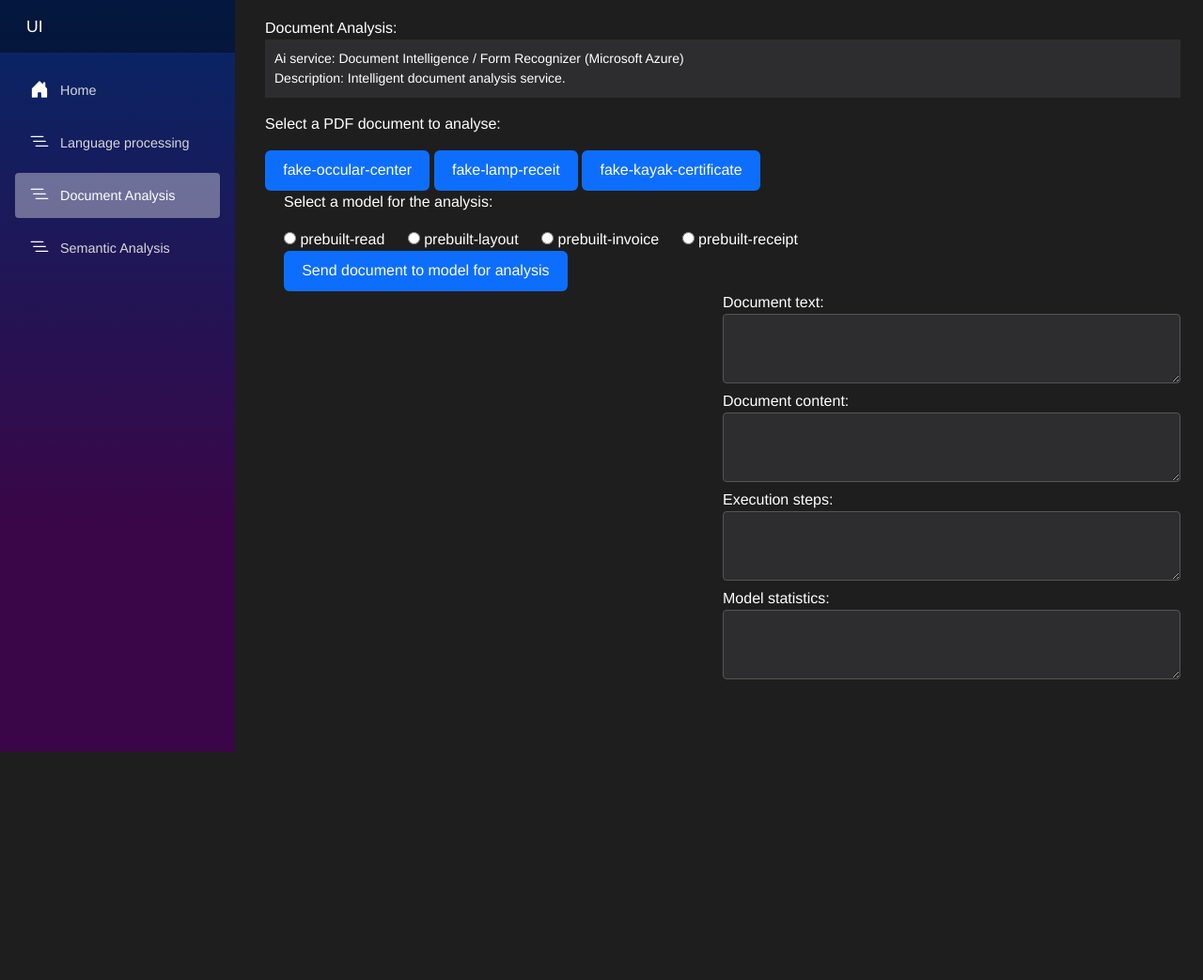
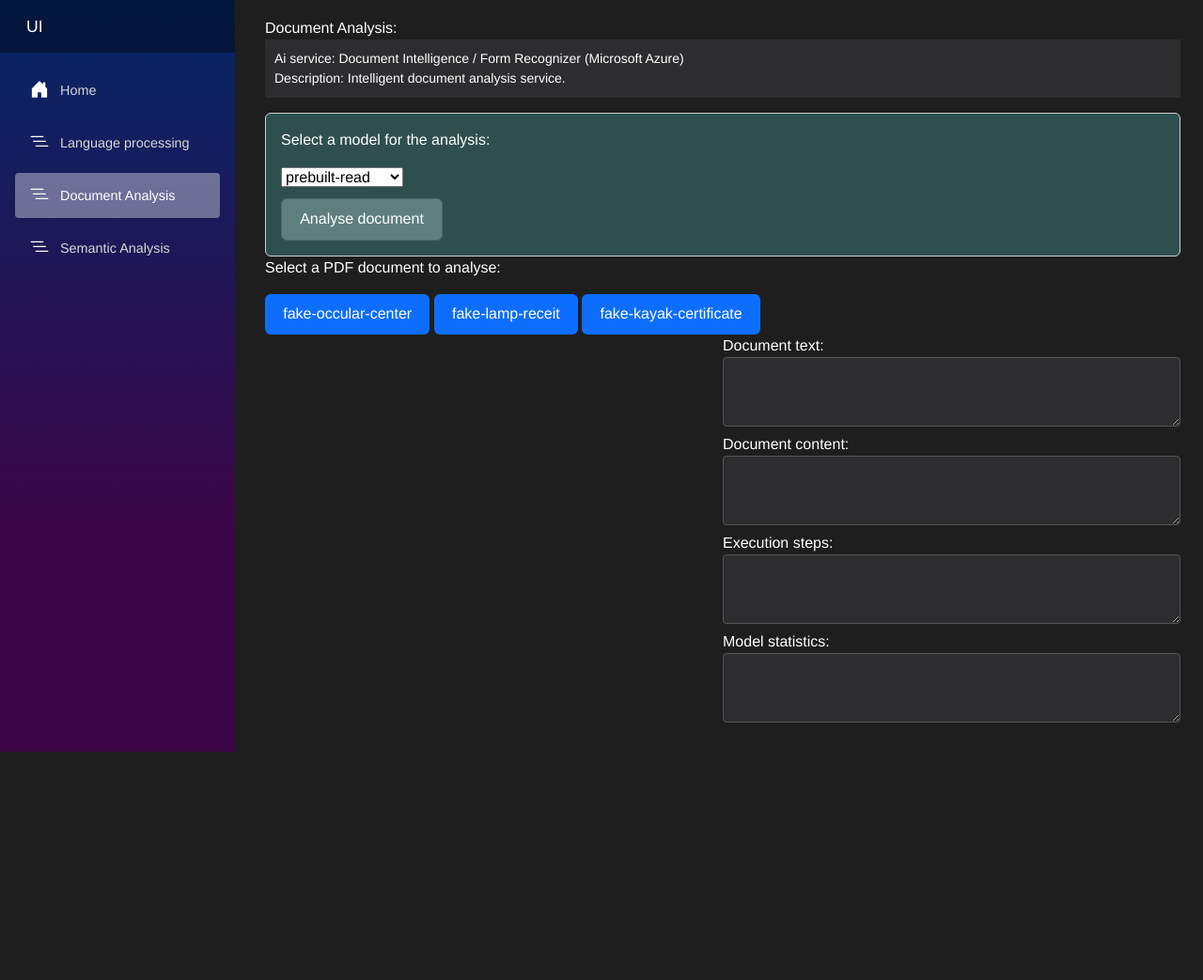
Before and after one commit to GuyHarel-Dev/Foundry-Project-02, an ASP.NET Core app: page /document-analysis in a window 1280 px wide. Shown: the whole page at 94% size. Before the commit the page ends 800 px from the top, so only its background shows below. Run offline with ASP.NET Core 8, Linux system fonts and the light colour scheme; style sheets or scripts are compiled from the project's sources.

Commit message:
refact (ui): document analysis layout

```diff
--- a/DemoAzAI.Blazor/Components/Pages/DocumentAnalysis.razor
+++ b/DemoAzAI.Blazor/Components/Pages/DocumentAnalysis.razor
@@ -13,6 +13,30 @@
                  Model="Ai service: Document Intelligence / Form Recognizer (Microsoft Azure)"
                  Description="Description: Intelligent document analysis service.">
 </PageDescription>
+
+<div class="ai-model-selection-area">
+    <p>Select a model for the analysis:</p>
+
+    <select class="model-select"
+            @bind="SelectedModel">
+        <option value="@_readModel">@_readModel</option>
+        <option value="@_layoutModel">@_layoutModel</option>
+        <option value="@_invoiceModel">@_invoiceModel</option>
+        <option value="@_receiptModel">@_receiptModel</option>
+    </select>
+
+    <form @onsubmit="AnalyzeDocument">
+
+        <button type="submit" class="ask-button" disabled="@isBusy">
+            <span>Analyse document</span>
+        </button>
+
+        @if (isBusy)
+        {
+            <LoadingPanel Message="Sending document to ai document analysis model..." />
+        }
+    </form>
+</div>
 
 <div class="pdf-model-selection-area">
     <div class="pdf-selection-area">
@@ -31,49 +55,7 @@
 
     </div>
 
-    <div class="ai-model-selection-area">
-        <p>Select a model for the analysis:</p>
-        <label>
-            <input name="model" type="radio"
-                   value="@ReadModel"
-                   @onchange="e => OnModelRadioChange(e)" />
-            @ReadModel
-        </label>
 
-        <label>
-            <input name="model" type="radio"
-                   value="@LayoutModel"
-                   @onchange="e => OnModelRadioChange(e)" />
-            @LayoutModel
-        </label>
-
-        <label>
-            <input name="model" type="radio"
-                   value="@InvoiceModel"
-                   @onchange="e => OnModelRadioChange(e)" />
-            @InvoiceModel
-        </label>
-
-        <label>
-            <input name="model" type="radio"
-                   value="@ReceiptModel"
-                   @onchange="e => OnModelRadioChange(e)" />
-            @ReceiptModel
-        </label>
-
-        <form @onsubmit="AnalyzeDocument">
-
-            <button type="submit" class="ask-button" disabled="@isBusy">
-                <span>Send document to model for analysis</span>
-            </button>
-
-            <!-- call wait panel -->
-            @if (isBusy)
-            {
-                <LoadingPanel Message="Sending document to ai document analysis model..."></LoadingPanel>
-            }
-        </form>
-    </div>
 </div>
 
 <div class="doc_view_result_area">
@@ -85,10 +67,10 @@
 
     <div class="doc_result_area">
 
-            <label for="docContent">Document text:</label>
-            <textarea readonly value="@documentText"></textarea>
-            <label for="docFields">Document content:</label>
-            <textarea readonly value="@documentContent"></textarea>
+        <label for="docContent">Document text:</label>
+        <textarea readonly value="@documentText"></textarea>
+        <label for="docFields">Document content:</label>
+        <textarea readonly value="@documentContent"></textarea>
 
         <ExecutionStepsPanel executionSteps="@executionLog"></ExecutionStepsPanel>
         <StatisticsPanel Statistics="@statistics"></StatisticsPanel>
@@ -100,12 +82,12 @@
 
 @code {
 
-    private string ReadModel = "prebuilt-read";
-    private string LayoutModel = "prebuilt-layout";
-    private string InvoiceModel = "prebuilt-invoice";
-    private string ReceiptModel = "prebuilt-receipt";
+    private static string _readModel = "prebuilt-read";
+    private static string _layoutModel = "prebuilt-layout";
+    private static string _invoiceModel = "prebuilt-invoice";
+    private static string _receiptModel = "prebuilt-receipt";
 
-    private string SelectedModel = "prebuilt-read";
+    public string SelectedModel { get; set; } = _readModel;
 
     private string pdfUrl = "Pdf/empty-pdf.pdf";
 
--- a/DemoAzAI.Blazor/Components/Pages/DocumentAnalysis.razor.css
+++ b/DemoAzAI.Blazor/Components/Pages/DocumentAnalysis.razor.css
@@ -4,10 +4,22 @@
 }
 
 .ai-model-selection-area {
-    margin-left: 20px;
+    background-color: darkslategrey;
+    border: 1px solid #d0d0d0;
+    border-radius: 6px;
+    padding: 16px;
+    color: white;
 }
+
     .ai-model-selection-area label {
         margin-right: 20px;
+    }
+
+    .ai-model-selection-area button {
+        background-color: #5f7f7f;
+        border: 1px solid #4f6a6a;
+        color: white;
+        margin-top:10px;
     }
 
 .doc_view_result_area {
@@ -15,15 +27,15 @@
     width: 100%;
 }
 
-.doc_view_result_area .doc_view_area {
-    width:50%;
-}
+    .doc_view_result_area .doc_view_area {
+        width: 50%;
+    }
 
-    .doc_view_result_area .doc_view_area iframe {
-        width:100%;
-        height:85vh;
+        .doc_view_result_area .doc_view_area iframe {
+            width: 100%;
+            height: 85vh;
+        }
 
-    }
     .doc_view_result_area .doc_result_area {
         width: 50%;
     }
```
Also changed, not shown: DemoAzAI.Api/Services/DocumentIntelligenceService.cs (+31 -38 lines), DemoAzAI.Blazor/Components/Pages/DocumentAnalysis.razor.cs (+5 -6 lines).
